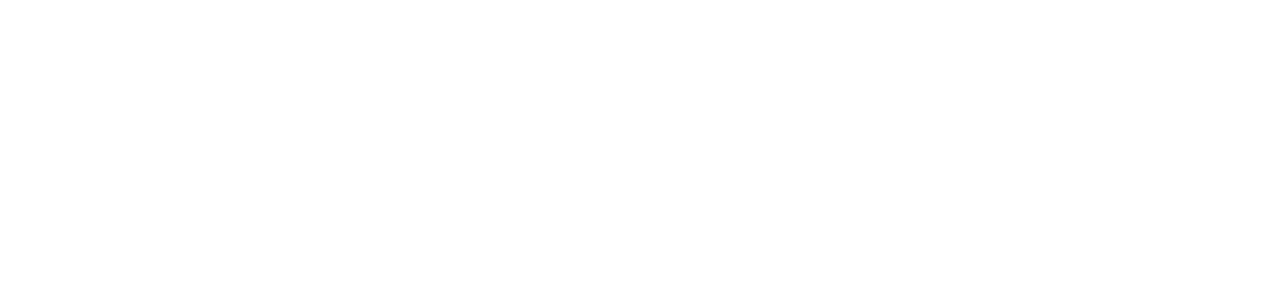
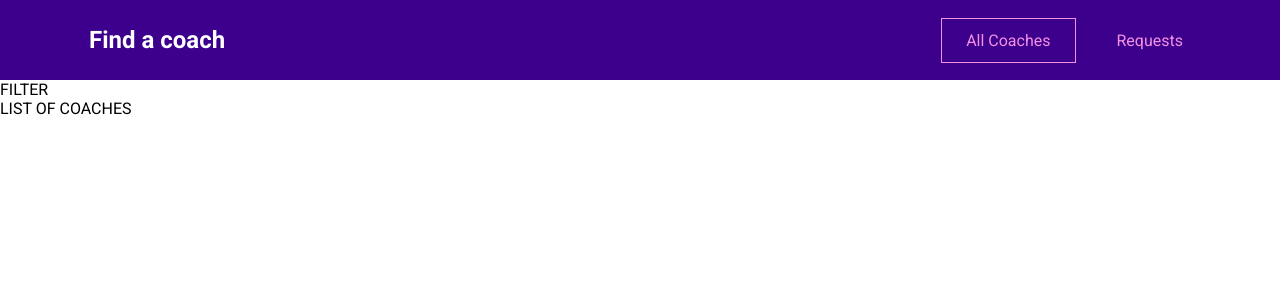
Before and after one commit to HHHMHA/couch-app, a Vue app: page /coaches in a window 1280 px wide. Shown: the top 300 px of the page. Built offline with nearby package versions, Linux system fonts and the light colour scheme.

Commit message:
Add TheHeader component

```diff
--- a/src/App.vue
+++ b/src/App.vue
@@ -1,13 +1,28 @@
 <template>
+  <the-header></the-header>
   <router-view></router-view>
 </template>
 
 <script>
+import TheHeader from '@/components/layout/TheHeader';
 export default {
-  name: 'App'
+  name: 'App',
+  components: { TheHeader }
 };
 </script>
 
 <style>
+@import url("https://fonts.googleapis.com/css2?family=Roboto:wght@400;700&display=swap");
 
+* {
+  box-sizing: border-box;
+}
+
+html {
+  font-family: "Roboto", sans-serif;
+}
+
+body {
+  margin: 0;
+}
 </style>
--- /dev/null
+++ b/src/components/layout/TheHeader.vue
@@ -0,0 +1,84 @@
+<template>
+  <header>
+    <nav>
+      <h1>
+        <router-link to='/'>Find a coach</router-link>
+      </h1>
+      <ul>
+        <li>
+          <router-link to='coaches'>All Coaches</router-link>
+        </li>
+        <li>
+          <router-link to='requests'>Requests</router-link>
+        </li>
+      </ul>
+    </nav>
+  </header>
+</template>
+
+<script>
+export default {
+  name: 'TheHeader'
+};
+</script>
+
+<style scoped>
+header {
+  width: 100%;
+  height: 5rem;
+  background-color: #3d008d;
+  display: flex;
+  justify-content: center;
+  align-items: center;
+}
+
+header a {
+  text-decoration: none;
+  color: #f391e3;
+  display: inline-block;
+  padding: 0.75rem 1.5rem;
+  border: 1px solid transparent;
+}
+
+a:active,
+a:hover,
+a.router-link-active {
+  border: 1px solid #f391e3;
+}
+
+h1 {
+  margin: 0;
+}
+
+h1 a {
+  color: white;
+  margin: 0;
+}
+
+h1 a:hover,
+h1 a:active,
+h1 a.router-link-active {
+  border-color: transparent;
+}
+
+header nav {
+  width: 90%;
+  margin: auto;
+  display: flex;
+  justify-content: space-between;
+  align-items: center;
+}
+
+header ul {
+  list-style: none;
+  margin: 0;
+  padding: 0;
+  display: flex;
+  justify-content: center;
+  align-items: center;
+}
+
+li {
+  margin: 0 0.5rem;
+}
+</style>
--- a/src/pages/coach/CoachList.vue
+++ b/src/pages/coach/CoachList.vue
@@ -1,5 +1,10 @@
 <template>
-
+  <section>
+    FILTER
+  </section>
+  <section>
+    LIST OF COACHES
+  </section>
 </template>
 
 <script>
```
